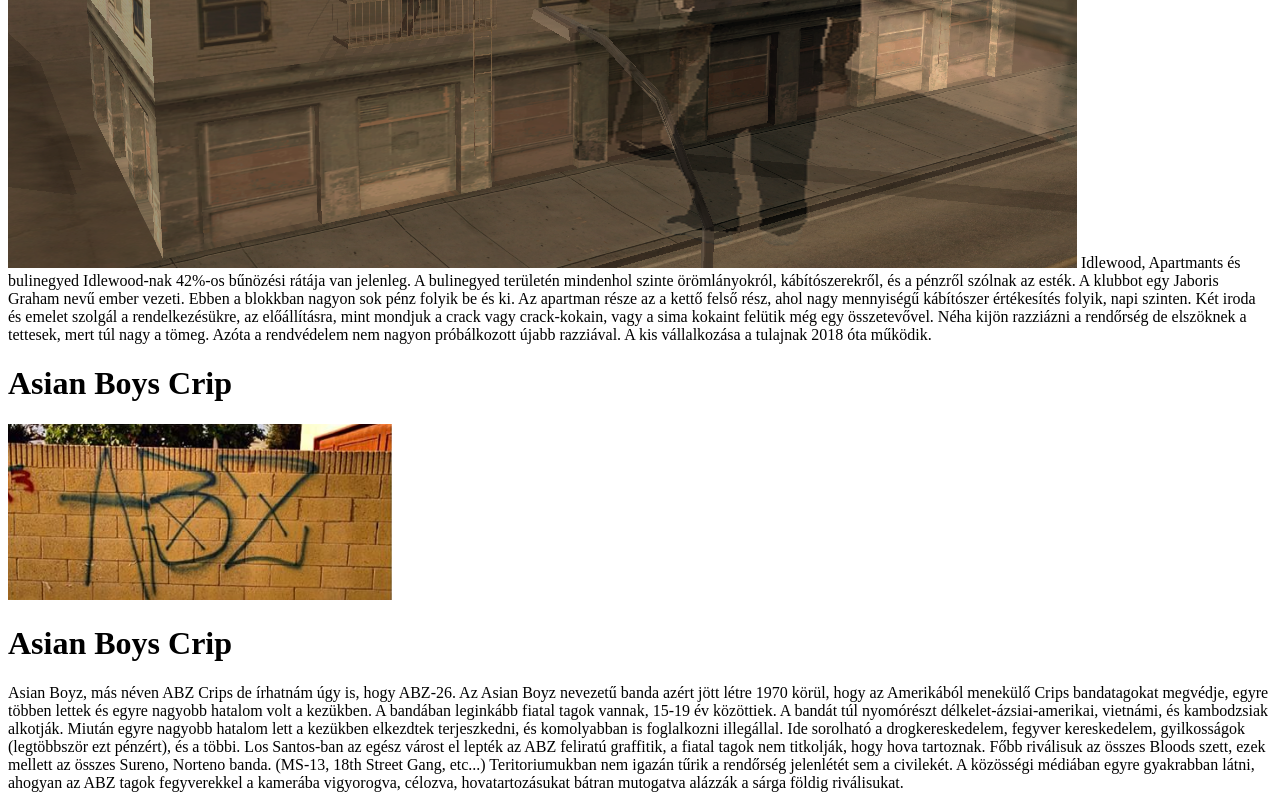
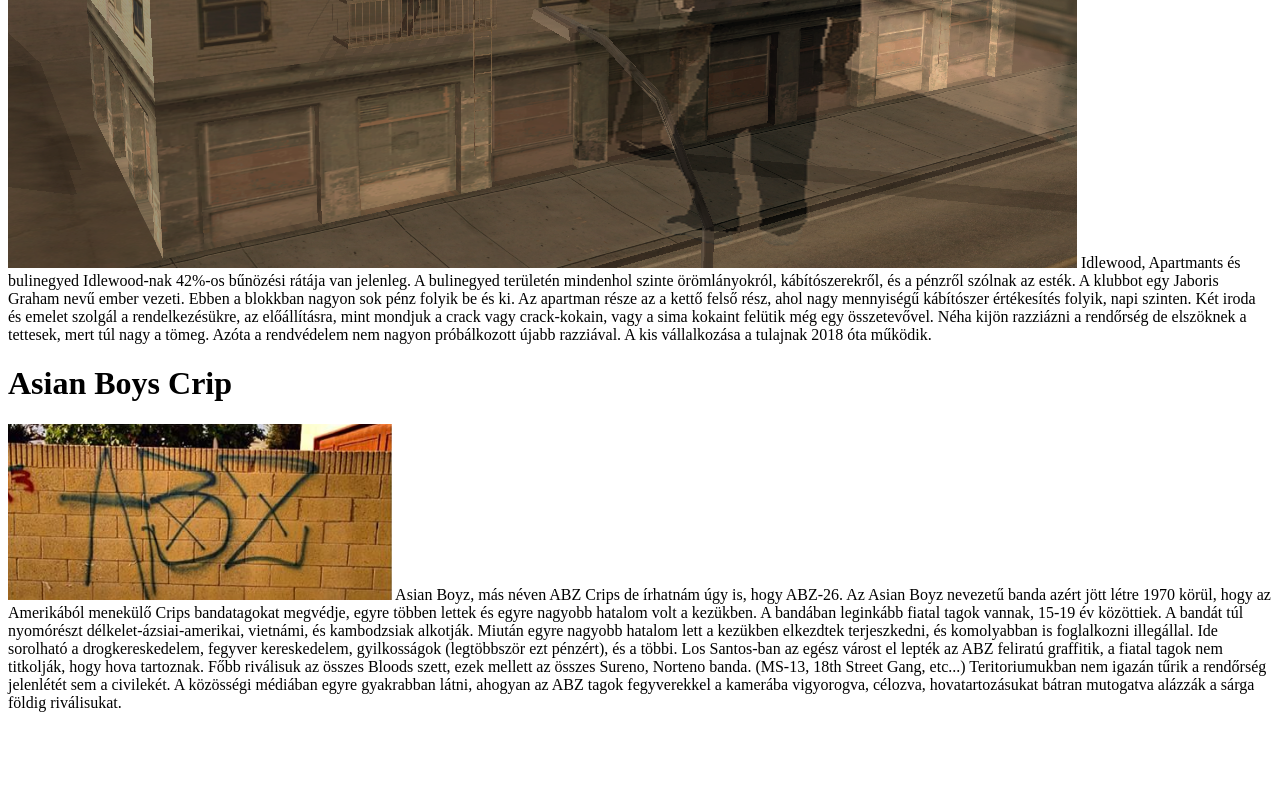
Before and after one commit to tothzoltan8/shop, a plain HTML site: page index.html in a window 1280 px wide. Shown: the part 394-1194 px from the top of the page. After the commit the page ends 1114 px from the top, so only its background shows below. Drawn offline with Linux system fonts and the light colour scheme.

Commit message:
Update index.html

```diff
--- a/index.html
+++ b/index.html
@@ -26,7 +26,6 @@ Két iroda és emelet szolgál a rendelkezésükre, az előállításra, mint mo
 
   <img src="ABZ graff.png" alt="ABZ">
 
- <h1> Asian Boys Crip </h1>
  Asian Boyz, más néven ABZ Crips de írhatnám úgy is, hogy ABZ-26.
  Az Asian Boyz nevezetű banda azért jött létre 1970 körül, hogy az Amerikából menekülő Crips bandatagokat megvédje, egyre többen lettek és egyre nagyobb hatalom volt a kezükben.
   A bandában leginkább fiatal tagok vannak, 15-19 év közöttiek. A bandát  túl nyomórészt délkelet-ázsiai-amerikai, vietnámi,  és kambodzsiak alkotják.
```
